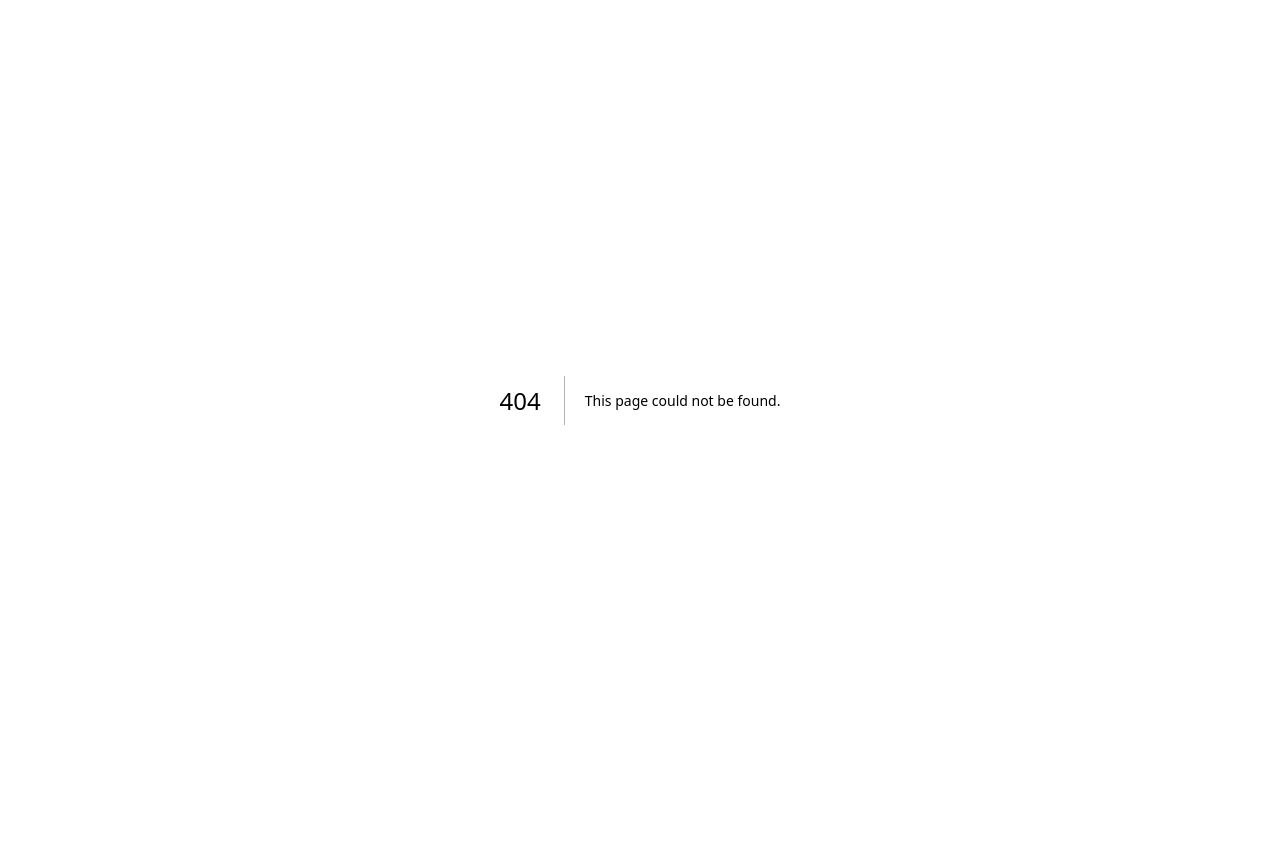
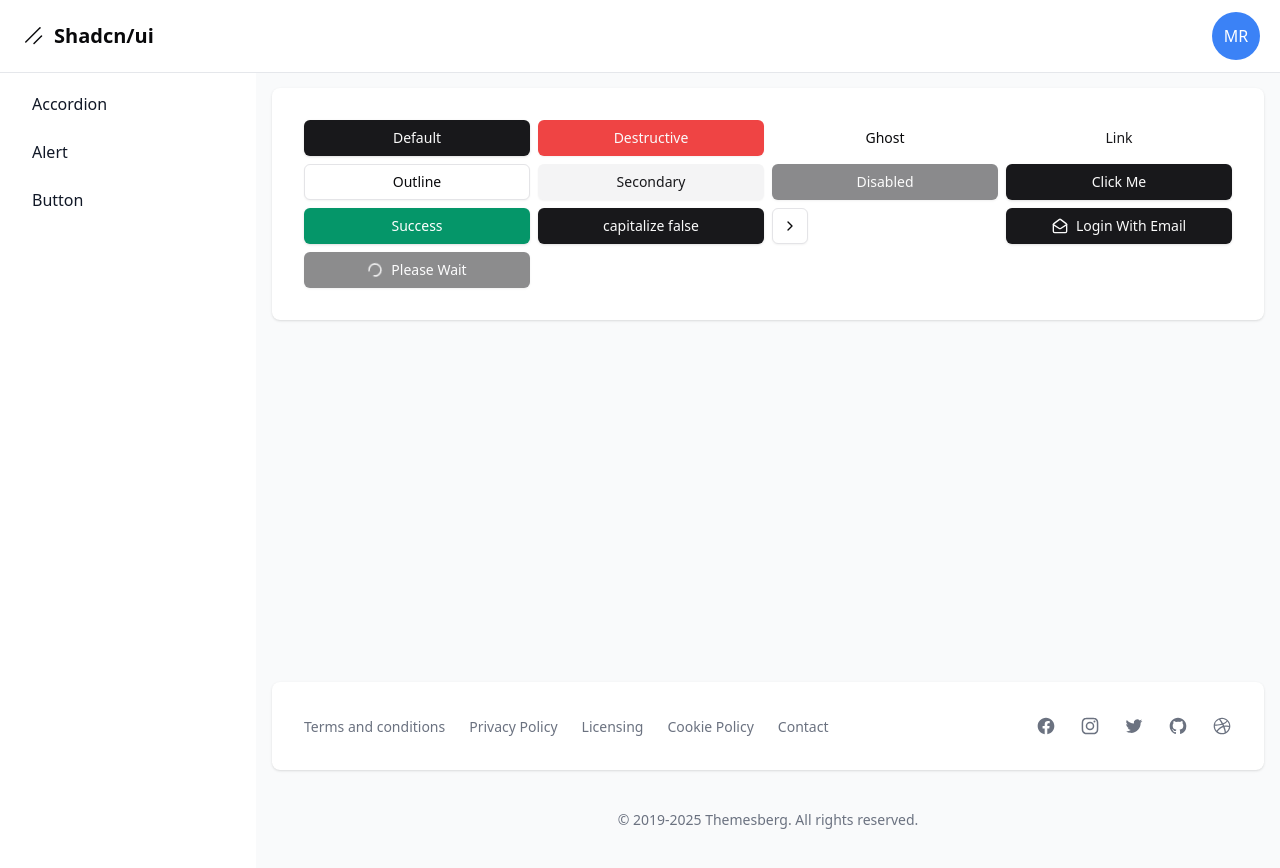
Before and after one commit to michaelrondon27/shadcn-ui, a Next.js app: page /dashboard/button in a window 1280 px wide. Before the commit this address had no page. Before the commit the page ends 800 px from the top, so only its background shows below. Built offline with nearby package versions, Linux system fonts and the light colour scheme.

Commit message:
15. Button

```diff
--- a/package.json
+++ b/package.json
@@ -10,6 +10,7 @@
     },
     "dependencies": {
         "@radix-ui/react-accordion": "^1.2.2",
+        "@radix-ui/react-slot": "^1.1.1",
         "class-variance-authority": "^0.7.1",
         "clsx": "^2.1.1",
         "lucide-react": "^0.469.0",
--- /dev/null
+++ b/src/app/dashboard/button/page.tsx
@@ -0,0 +1,44 @@
+"use client";
+
+import { ChevronRightIcon, Loader2, MailOpen } from "lucide-react";
+
+import { Button } from "@/components/ui/button";
+
+export default function Page() {
+    return (
+        <div className="grid grid-cols-4 gap-2">
+            <Button>default</Button>
+
+            <Button variant="destructive">destructive</Button>
+
+            <Button variant="ghost">ghost</Button>
+            <Button variant="link">link</Button>
+
+
+            <Button variant="outline">outline</Button>
+
+            <Button variant="secondary">secondary</Button>
+
+            <Button disabled>disabled</Button>
+
+            <Button onClick={ () => console.log('Hola Mundo') }>Click Me</Button>
+
+            <Button variant="success">success</Button>
+
+            <Button capitalize={ false }>capitalize false</Button>
+
+            <Button variant="outline" size="icon">
+                <ChevronRightIcon className="h-4 w-4" />
+            </Button>
+
+            <Button>
+                <MailOpen /> Login with Email
+            </Button>
+
+            <Button disabled>
+                <Loader2 className="animate-spin" />
+                Please wait
+            </Button>
+        </div>
+    );
+}
--- a/src/app/dashboard/layout.tsx
+++ b/src/app/dashboard/layout.tsx
@@ -3,6 +3,7 @@
 const links = [
     { name: "accordion", href: "accordion" },
     { name: "alert", href: "alert" },
+    { name: "button", href: "button" },
 ];
 
 export default function DashboardLayout({
--- /dev/null
+++ b/src/components/ui/button.tsx
@@ -0,0 +1,56 @@
+import * as React from "react"
+import { Slot } from "@radix-ui/react-slot"
+import { cva, type VariantProps } from "class-variance-authority"
+
+import { cn } from "@/lib/utils"
+
+const buttonVariants = cva(
+    "inline-flex items-center justify-center gap-2 whitespace-nowrap rounded-md text-sm font-medium transition-colors focus-visible:outline-none focus-visible:ring-1 focus-visible:ring-ring disabled:pointer-events-none disabled:opacity-50 [&_svg]:pointer-events-none [&_svg]:size-4 [&_svg]:shrink-0",
+    {
+        variants: {
+            variant: {
+                default: "bg-primary text-primary-foreground shadow hover:bg-primary/90",
+                destructive: "bg-destructive text-destructive-foreground shadow-sm hover:bg-destructive/90",
+                ghost: "hover:bg-accent hover:text-accent-foreground",
+                link: "text-primary underline-offset-4 hover:underline",
+                outline: "border border-input bg-background shadow-sm hover:bg-accent hover:text-accent-foreground",
+                secondary: "bg-secondary text-secondary-foreground shadow-sm hover:bg-secondary/80",
+                success: "bg-emerald-600 text-white shadow hover:bg-emerald-700"
+            },
+            size: {
+                default: "h-9 px-4 py-2",
+                icon: "h-9 w-9",
+                lg: "h-10 rounded-md px-8",
+                sm: "h-8 rounded-md px-3 text-xs"
+            },
+        },
+        defaultVariants: {
+            variant: "default",
+            size: "default"
+        }
+    }
+)
+
+export interface ButtonProps extends React.ButtonHTMLAttributes<HTMLButtonElement>, VariantProps<typeof buttonVariants> {
+    asChild?   : boolean;
+    capitalize?: boolean;
+}
+
+const Button = React.forwardRef<HTMLButtonElement, ButtonProps>(
+    ({ className, variant, size, asChild = false, capitalize = true, ...props }, ref) => {
+        const Comp = asChild ? Slot : "button";
+
+        return (
+            <Comp
+                className={cn(buttonVariants({ variant, size, className }), {
+                    capitalize: capitalize
+                })}
+                ref={ref}
+                {...props}
+            />
+        )
+    }
+)
+Button.displayName = "Button"
+
+export { Button, buttonVariants }
```
Also changed, not shown: 1 other file (tests, documents, lock files or other folders).
